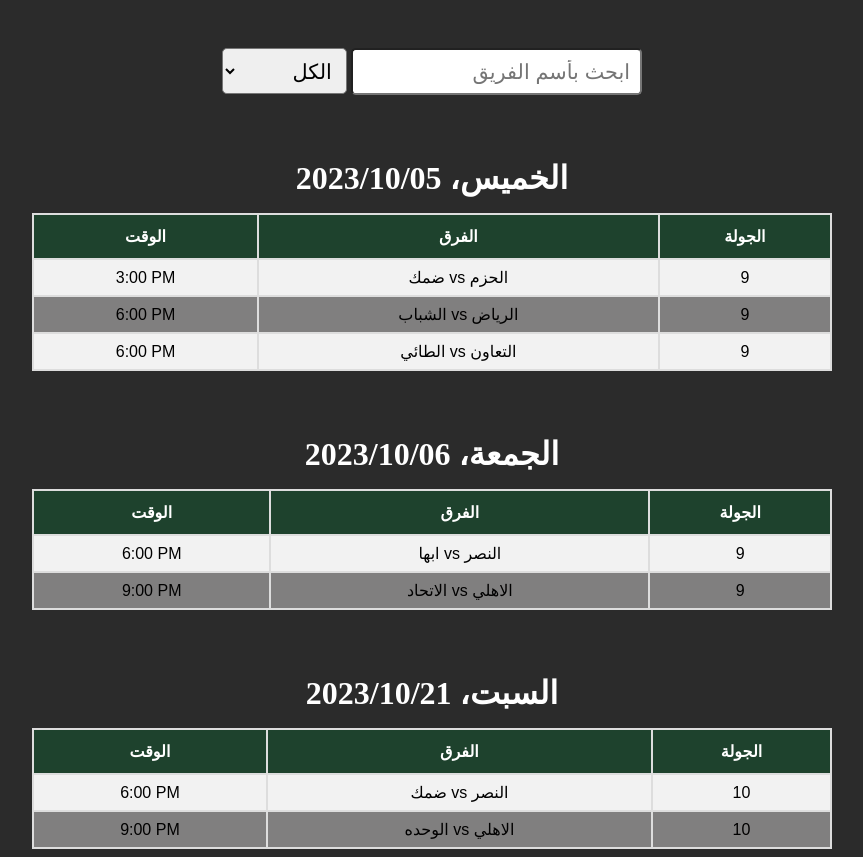
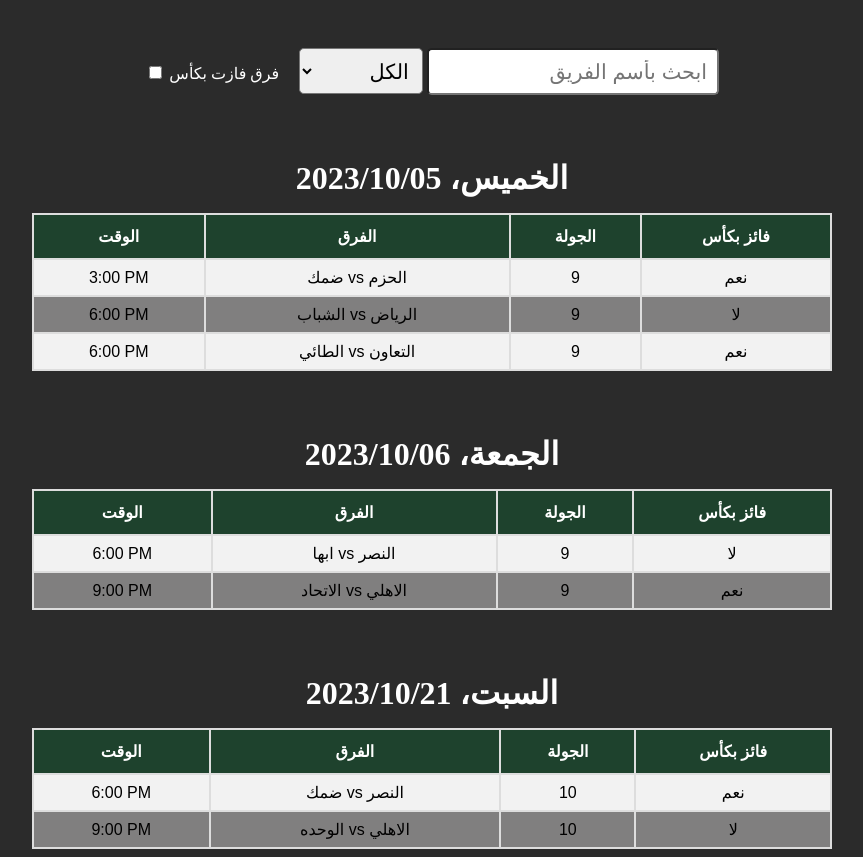
Before and after one commit to Malek-O/JS-Mouse-and-Keyboard-Events, a plain HTML site: page index.html in a window 1280 px wide. Shown: the whole page, without its empty margins (208-1071 px from the left). Drawn offline with Linux system fonts and the light colour scheme.

Commit message:
chore: champ winner

```diff
--- a/index.html
+++ b/index.html
@@ -19,6 +19,8 @@
                 <option value="9">الجولة 9</option>
                 <option value="10">الجولة 10</option>
             </select>
+            <label style="margin-right: 1rem;" for="box">فرق فازت بكأس</label>
+            <input onclick="filterWinner()" type="checkbox" id="box">
         </div>
         <div class="day">
             <h1>الخميس، 2023/10/05</h1>
@@ -27,21 +29,25 @@
                     <th>الوقت</th>
                     <th>الفرق</th>
                     <th>الجولة</th>
+                    <th>فائز بكأس</th>
                 </tr>
                 <tr>
                     <td>3:00 PM</td>
                     <td class="data">ضمك vs الحزم</td>
                     <td>9</td>
+                    <td rowspan="1">نعم</td>
                 </tr>
                 <tr>
                     <td>6:00 PM</td>
                     <td class="data">الشباب vs الرياض</td>
                     <td>9</td>
+                    <td rowspan="1">لا</td>
                 </tr>
                 <tr>
                     <td>6:00 PM</td>
                     <td class="data">الطائي vs التعاون</td>
                     <td>9</td>
+                    <td rowspan="1">نعم</td>
                 </tr>
             </table>
         </div>
@@ -52,16 +58,20 @@
                     <th>الوقت</th>
                     <th>الفرق</th>
                     <th>الجولة</th>
+                    <th>فائز بكأس</th>
                 </tr>
                 <tr>
                     <td>6:00 PM</td>
                     <td class="data">ابها vs النصر</td>
                     <td>9</td>
+                    <td rowspan="1">لا</td>
+
                 </tr>
                 <tr>
                     <td>9:00 PM</td>
                     <td class="data">الاتحاد vs الاهلي</td>
                     <td>9</td>
+                    <td rowspan="1">نعم</td>
                 </tr>
             </table>
         </div>
@@ -72,16 +82,20 @@
                     <th>الوقت</th>
                     <th>الفرق</th>
                     <th>الجولة</th>
+                    <th>فائز بكأس</th>
                 </tr>
                 <tr>
                     <td>6:00 PM</td>
                     <td class="data">ضمك vs النصر</td>
                     <td>10</td>
+                    <td rowspan="1">نعم</td>
+
                 </tr>
                 <tr>
                     <td>9:00 PM</td>
                     <td class="data">الوحده vs الاهلي</td>
                     <td>10</td>
+                    <td rowspan="1">لا</td>
                 </tr>
             </table>
         </div>
--- a/script.js
+++ b/script.js
@@ -18,6 +18,24 @@ function filterByٌRound() {
     }
 }
 
+function filterWinner() {
+    let checkbox = document.getElementById("box");
+    let value = checkbox.checked;
+    if (value) {
+        let tables = document.querySelectorAll(".match");
+        for (tables of tables) {
+            let rows = document.querySelectorAll("tbody tr");
+            Filter(rows, 3, "نعم");
+        }
+    } else {
+        let tables = document.querySelectorAll(".match");
+        for (tables of tables) {
+            let rows = document.querySelectorAll("tbody tr");
+            Filter(rows, 1, "");
+        }
+    }
+}
+
 function Filter(rows, column, word) {
     for (let i = 0; i < rows.length; i++) {
         let td;
```
